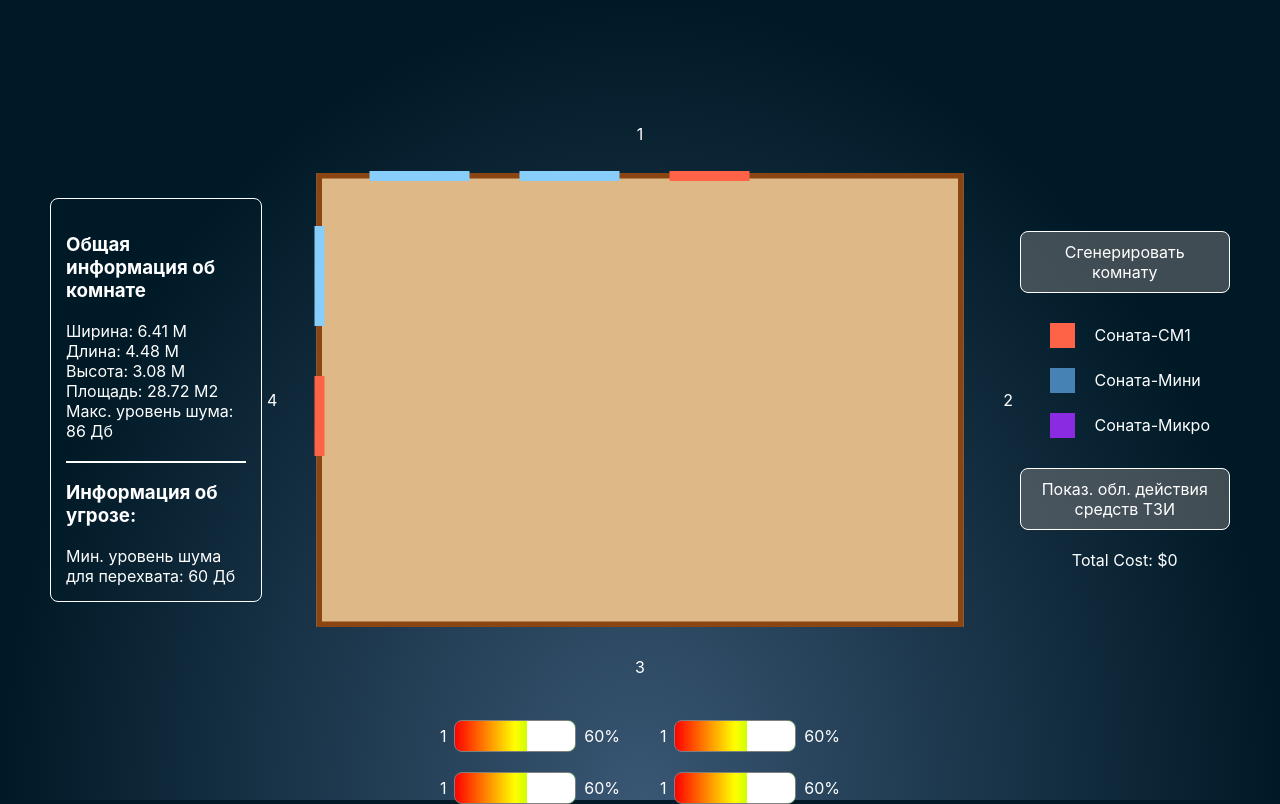
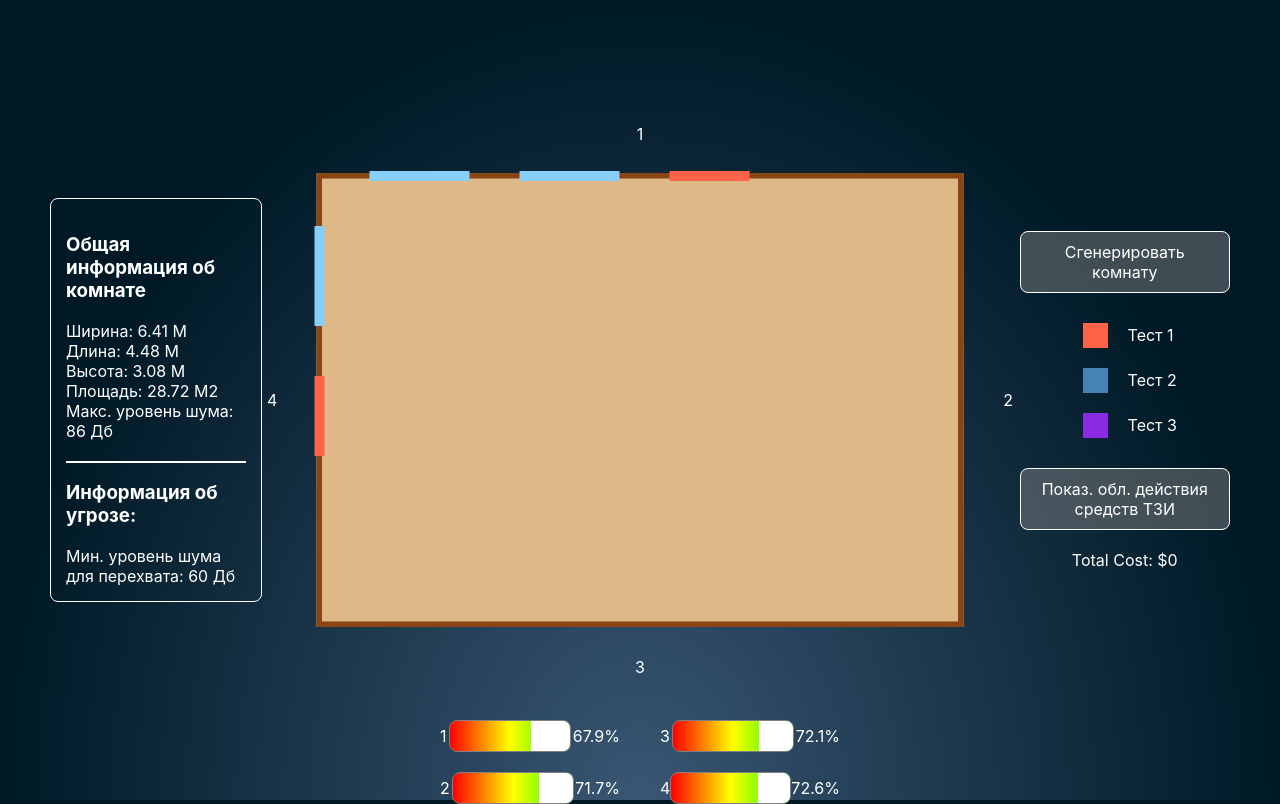
Before and after one commit to KuKupwa/diplom, a React (Create React App) app: page / in a window 1280 px wide. Built offline with nearby package versions, Linux system fonts and the light colour scheme.

Commit message:
фиксы как обычно еклм

```diff
--- a/package.json
+++ b/package.json
@@ -8,6 +8,7 @@
     "@testing-library/jest-dom": "^5.17.0",
     "@testing-library/react": "^13.4.0",
     "@testing-library/user-event": "^13.5.0",
+    "lodash": "^4.17.21",
     "react": "^18.3.1",
     "react-dnd": "^16.0.1",
     "react-dnd-html5-backend": "^16.0.1",
--- a/public/devices.json
+++ b/public/devices.json
@@ -2,25 +2,25 @@
 	{
 		"id": 1,
 		"type": "sensor",
-		"name": "Соната-СМ1",
+		"name": "Тест 1",
 		"cost": 1500,
 		"coverage_area": 200,
-		"k": 5
+		"k": 10
 	},
 	{
 		"id": 2,
 		"type": "block",
-		"name": "Соната-Мини",
+		"name": "Тест 2",
 		"cost": 2500,
 		"coverage_area": 150,
-		"k": 6
+		"k": 20
 	},
 	{
 		"id": 3,
 		"type": "wire",
-		"name": "Соната-Микро",
+		"name": "Тест 3",
 		"cost": 3200,
 		"coverage_area": 100,
-		"k": 7
+		"k": 30
 	}
 ]
--- a/src/components/RoomGenerator.js
+++ b/src/components/RoomGenerator.js
@@ -1,5 +1,5 @@
 import React, { useState, useEffect, useRef } from "react";
-import styled from "styled-components";
+import styled, { keyframes } from "styled-components";
 import Devices from "./Devices";
 import { useDrop } from "react-dnd";
 import useDevices from "../hooks/useDevices";
@@ -101,15 +101,61 @@ const DeleteButtonIcon = styled.div`
 	}
 `;
 
+const rippleEffect = keyframes`
+  0% {
+    transform: scale(0);
+    opacity: 1;
+  }
+  100% {
+    transform: scale(4);
+    opacity: 0;
+  }
+`;
+
+const rippleEffect1 = keyframes`
+  0% {
+    transform: scale(0);
+    opacity: 1;
+  }
+  100% {
+    transform: scale(5);
+    opacity: 0;
+  }
+`;
+
 const CoverageCircle = styled.div`
 	position: absolute;
-	width: ${(props) => props.coverage_area}px;
-	height: ${(props) => props.coverage_area}px;
-	background-color: #ff03;
+	width: 200px;
+	height: 200px;
 	pointer-events: none;
 	top: 50%;
 	left: 50%;
 	transform: translate(-50%, -50%);
+	transform-origin: center;
+	z-index: 10;
+	border-radius: 50%;
+`;
+
+const CoverageCircleСCh1 = styled.div`
+	position: absolute;
+	width: 100px;
+	height: 100px;
+	top: 50px;
+	border: 1px white solid;
+	border-radius: 90px;
+	left: 50px;
+	animation: ${rippleEffect} 2s infinite;
+`;
+
+const CoverageCircleСCh2 = styled.div`
+	position: absolute;
+	width: 50px;
+	height: 50px;
+	top: 75px;
+	border: 1px white solid;
+	border-radius: 90px;
+	left: 75px;
+	animation: ${rippleEffect1} 2s infinite;
 `;
 
 const randomInt = (min, max) =>
@@ -148,19 +194,19 @@ const generateRandomRoom = () => {
 	const width = randomInt(300, maxWidth);
 	const height = randomInt(300, maxHeight);
 
-	const roomHeight = Number((randomInt(250, 350) / 100).toFixed(2));
-	const roomWidth = Number((width / 100).toFixed(2));
-	const roomLen = Number((height / 100).toFixed(2));
-	const s_room = Number((roomWidth * roomLen).toFixed(2));
+	const roomHeight = parseFloat((randomInt(250, 350) / 100).toFixed(2));
+	const roomWidth = parseFloat((width / 100).toFixed(2));
+	const roomLen = parseFloat((height / 100).toFixed(2));
+	const s_room = parseFloat((roomWidth * roomLen).toFixed(2));
 
 	const insideNoise = randomInt(80, 100);
 	const scammerNoise = 60;
 
-	const windowHeight = Number(
+	const windowHeight = parseFloat(
 		(roomHeight > 3 ? roomHeight - 2 : roomHeight - 1.5).toFixed(2),
 	);
 
-	const doorHeight = Number((roomHeight - 0.5).toFixed(2));
+	const doorHeight = parseFloat((roomHeight - 0.5).toFixed(2));
 
 	const walls = [
 		{
@@ -170,7 +216,7 @@ const generateRandomRoom = () => {
 			coord: [0, 0, width, 0, width, 5, 0, 5],
 			length: roomWidth,
 			height: roomHeight,
-			s: Number(roomWidth * roomHeight).toFixed(2),
+			s: parseFloat((roomWidth * roomHeight).toFixed(2)),
 			windows: [],
 			doors: [],
 			name: "1",
@@ -182,7 +228,7 @@ const generateRandomRoom = () => {
 			coord: [width, 0, width, height, width - 5, height, width - 5, 0],
 			length: roomLen,
 			height: roomHeight,
-			s: Number(roomHeight * roomLen).toFixed(2),
+			s: parseFloat((roomHeight * roomLen).toFixed(2)),
 			windows: [],
 			doors: [],
 			name: "2",
@@ -194,7 +240,7 @@ const generateRandomRoom = () => {
 			coord: [width, height, 0, height, 0, height - 5, width, height - 5],
 			length: roomWidth,
 			height: roomHeight,
-			s: Number(roomWidth * roomHeight).toFixed(2),
+			s: parseFloat((roomWidth * roomHeight).toFixed(2)),
 			windows: [],
 			doors: [],
 			name: "3",
@@ -206,7 +252,7 @@ const generateRandomRoom = () => {
 			coord: [0, height, 0, 0, 5, 0, 5, height],
 			length: roomLen,
 			height: roomHeight,
-			s: Number(roomLen * roomHeight).toFixed(2),
+			s: parseFloat((roomLen * roomHeight).toFixed(2)),
 			windows: [],
 			doors: [],
 			name: "4",
@@ -243,9 +289,9 @@ const generateRandomRoom = () => {
 
 		const newElement = {
 			position: orientation === "horizontal" ? [position, 0] : [0, position],
-			length: Number((length / 100).toFixed(2)),
+			length: parseFloat((length / 100).toFixed(2)),
 			orientation,
-			height: Number(length < 100 ? windowHeight : doorHeight),
+			height: parseFloat(length < 100 ? windowHeight : doorHeight),
 			s:
 				length < 100
 					? parseFloat((windowHeight * (length / 100)).toFixed(2))
@@ -321,8 +367,7 @@ const RoomGenerator = () => {
 
 	const res = useCoverage();
 
-	console.log(state, "state");
-
+	// Первоначальная загрузка данных материалов
 	useEffect(() => {
 		const wallCharacteristickX = getWallCharacteristick();
 		const doorsCharacteristickX = getDoorsCharacteristick();
@@ -332,26 +377,22 @@ const RoomGenerator = () => {
 			wallCharacteristick: wallCharacteristickX,
 			doorsCharacteristick: doorsCharacteristickX,
 			windowsCharacteristick: windowsCharacteristickX,
-			roomHeight: room.roomHeight,
-			roomWidth: room.roomWidth,
-			roomLen: room.roomLen,
 		});
+	}, [
+		getWallCharacteristick,
+		getDoorsCharacteristick,
+		getWindowsCharacteristick,
+	]);
+
+	// Обновление данных при генерации новой комнаты
+	useEffect(() => {
 		roomDataUpdate(room);
 		securityDataUpdate({
 			insideNoise: room.insideNoise,
 			scammerNoise: room.scammerNoise,
 		});
 		wallsKoffSecurDeviceDataUpdate(res);
-	}, [
-		room,
-		state.materialData,
-		getWallCharacteristick,
-		getDoorsCharacteristick,
-		getWindowsCharacteristick,
-		res,
-	]);
-
-	console.log(useSecurityCoefficient(), "useSecurityCoefficient");
+	}, [room, res]);
 
 	useEffect(() => {
 		setCost(calculateCost(devices));
@@ -415,7 +456,10 @@ const RoomGenerator = () => {
 											coverage_area={device.coverage_area}
 											top={device.y - device.coverage_area}
 											left={device.x - device.coverage_area}
-										/>
+										>
+											<CoverageCircleСCh1 />
+											<CoverageCircleСCh2 />
+										</CoverageCircle>
 									)}
 								</Device>
 							</React.Fragment>
--- a/src/components/SecurityInfoWalls.js
+++ b/src/components/SecurityInfoWalls.js
@@ -1,6 +1,7 @@
-import React from "react";
+import React, { useMemo } from "react";
 import { useStore } from "../store/StoreProvider";
 import styled from "styled-components";
+import useSecurityCoefficient from "../hooks/useControlSecurity";
 
 const SecurityInfoWallsWrapper = styled.div`
 	display: flex;
@@ -34,21 +35,21 @@ const Progress = styled.div`
 	position: absolute;
 	top: 0%;
 	bottom: 0%;
-	left: 60%;
 	right: 0%;
 	background: white;
 	border-radius: 0 7px 7px 0;
+	left: ${(props) => props.percent}%;
 `;
 
-export const SecurityInfoWallsItem = () => {
+export const SecurityInfoWallsItem = ({ percent, name }) => {
 	return (
 		<div>
 			<ProgressWrapper>
-				<div>1</div>
+				<div>{name}</div>
 				<ProgressLine>
-					<Progress />
+					<Progress percent={percent} />
 				</ProgressLine>
-				<div>60%</div>
+				<div>{percent}%</div>
 			</ProgressWrapper>
 		</div>
 	);
@@ -56,17 +57,61 @@ export const SecurityInfoWallsItem = () => {
 
 export const SecurityInfoWalls = () => {
 	const { state } = useStore();
+	// percentProgress
+	const baseRes = useSecurityCoefficient();
+
+	const secRes = useMemo(() => {
+		return state.wallsKoffSecurDevice;
+	}, [state.wallsKoffSecurDevice]);
+
+	const checkPercent = (x) => {
+		const x1 = state.securityData.insideNoise;
+		const x2 = state.securityData.scammerNoise;
+
+		const res = (1 - (x1 - x2 - x) / (x1 - x2)) * 100;
+
+		return res > 100 ? 100 : res;
+	};
+
+	const progressSecurity = useMemo(() => {
+		const data = [];
+		if (baseRes.length && secRes.length) {
+			for (let i = 0; i < baseRes.length; i++) {
+				data.push({
+					res: checkPercent(
+						parseFloat(baseRes[i].percentProgress) +
+							parseFloat(secRes[i].averageIsolation),
+					),
+					name: baseRes[i].wallName,
+				});
+			}
+		}
+		return data;
+	}, [baseRes, secRes]);
+
+	console.log(secRes, "progressSecurityprogressSecurityprogressSecurity");
 
 	return (
 		<SecurityInfoWallsWrapper>
-			<SecurityInfoWallsWrapperEl>
-				<SecurityInfoWallsItem />
-				<SecurityInfoWallsItem />
-			</SecurityInfoWallsWrapperEl>
-			<SecurityInfoWallsWrapperEl>
-				<SecurityInfoWallsItem />
-				<SecurityInfoWallsItem />
-			</SecurityInfoWallsWrapperEl>
+			{progressSecurity.map((item, index) => {
+				if (index % 2 === 0) {
+					return (
+						<SecurityInfoWallsWrapperEl key={index}>
+							<SecurityInfoWallsItem
+								percent={progressSecurity[index].res.toFixed(1)}
+								name={progressSecurity[index].name}
+							/>
+							{progressSecurity[index + 1] && (
+								<SecurityInfoWallsItem
+									percent={progressSecurity[index + 1].res.toFixed(1)}
+									name={progressSecurity[index + 1].name}
+								/>
+							)}
+						</SecurityInfoWallsWrapperEl>
+					);
+				}
+				return null;
+			})}
 		</SecurityInfoWallsWrapper>
 	);
 };
--- a/src/hooks/useControlSecurity.js
+++ b/src/hooks/useControlSecurity.js
@@ -24,7 +24,7 @@ const useSecurityCoefficient = () => {
 
 	// Проверка наличия характеристик материалов
 	const windowRw = useMemo(() => {
-		return Number(
+		return parseFloat(
 			(materialsData?.windowsCharacteristick?.haracteristics?.r_w || 1).toFixed(
 				2,
 			),
@@ -32,7 +32,7 @@ const useSecurityCoefficient = () => {
 	}, [materialsData]);
 
 	const doorRw = useMemo(() => {
-		return Number(
+		return parseFloat(
 			(materialsData?.doorsCharacteristick?.haracteristics?.r_w || 1).toFixed(
 				2,
 			),
@@ -40,7 +40,7 @@ const useSecurityCoefficient = () => {
 	}, [materialsData]);
 
 	const wallRw = useMemo(() => {
-		return Number(
+		return parseFloat(
 			(materialsData?.wallCharacteristick?.haracteristics?.r_w || 1).toFixed(2),
 		);
 	}, [materialsData]);
@@ -52,7 +52,7 @@ const useSecurityCoefficient = () => {
 	/**
 	 * Расчет эффективной звукоизоляции для стены с учетом окон и дверей.
 	 * @param {Object} wall - Объект стены, содержащий окна и двери.
-	 * @returns {Number} - Эффективная звукоизоляция стены.
+	 * @returns {parseFloat} - Эффективная звукоизоляция стены.
 	 */
 	const calculateEffectiveInsulation = (wall) => {
 		const wallArea = wall.s || 1; // Площадь стены (m²), защита от деления на 0
@@ -85,13 +85,9 @@ const useSecurityCoefficient = () => {
 
 		const a = wallInsulation + windowInsulation + doorInsulation;
 
-		return Number(a.toFixed(2));
+		return parseFloat(a.toFixed(2));
 	};
 
-	/**
-	 * Расчет коэффициента защищенности.
-	 * @returns {Array} - Массив объектов с информацией о звукоизоляции стен.
-	 */
 	const calculateSecurityCoefficient = () => {
 		return walls.map((wall) => {
 			const wallInsulation = calculateEffectiveInsulation(wall); // Эффективная звукоизоляция стены
@@ -105,6 +101,7 @@ const useSecurityCoefficient = () => {
 				wallName: wall.name,
 				insulationPercentage: insulationPercentage.toFixed(2), // %
 				securityCoefficient: wallInsulation.toFixed(2), // дБ
+				percentProgress: wallInsulation,
 			};
 		});
 	};
--- a/src/hooks/useCoverage.js
+++ b/src/hooks/useCoverage.js
@@ -78,9 +78,10 @@ const useCoverage = () => {
 								coveredArea++;
 							}
 							if (!isolationGrid[key]) {
-								isolationGrid[key] = 1; // Начальное значение звукоизоляции 1
+								isolationGrid[key] = k; // Начальное значение звукоизоляции устройства
+							} else {
+								isolationGrid[key] = Math.max(isolationGrid[key], k); // Учитываем максимальный коэффициент звукоизоляции
 							}
-							isolationGrid[key] += k; // Учитываем коэффициент звукоизоляции устройства
 						}
 					}
 				}
@@ -97,7 +98,7 @@ const useCoverage = () => {
 					if (isolationGrid[key]) {
 						totalIsolation += isolationGrid[key];
 					} else {
-						totalIsolation += 1; // Ячейка не покрыта, звукоизоляция равна 1
+						totalIsolation += 2; // Ячейка не покрыта, звукоизоляция равна 1
 					}
 					count++;
 				}
```
